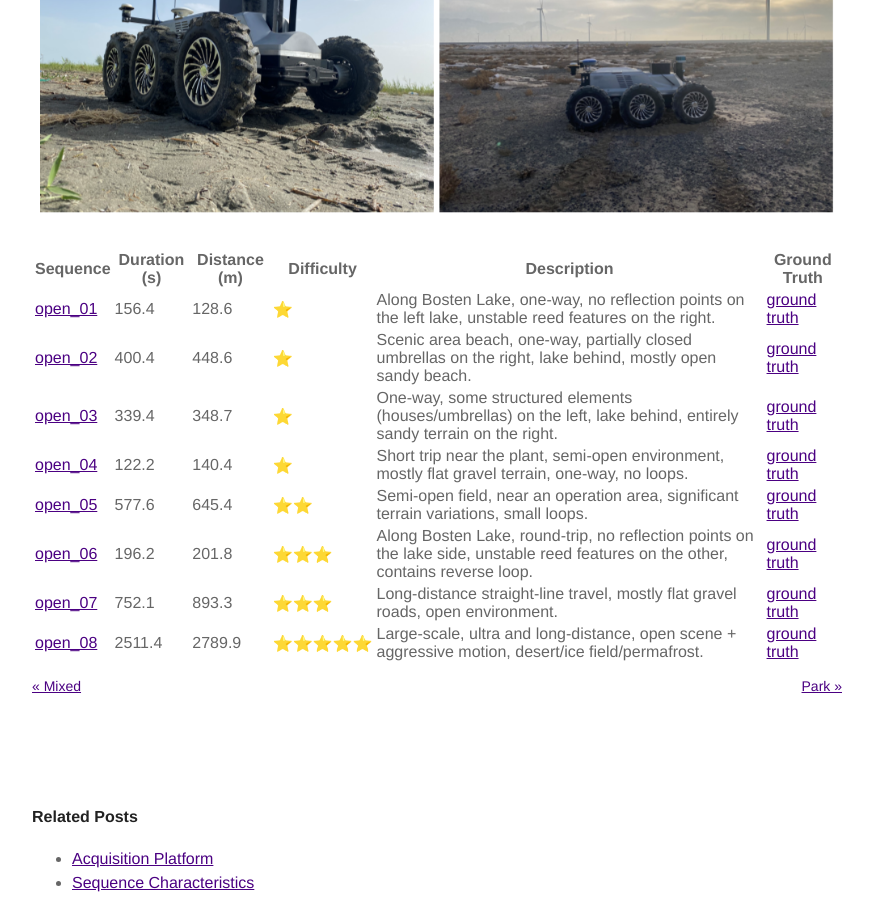
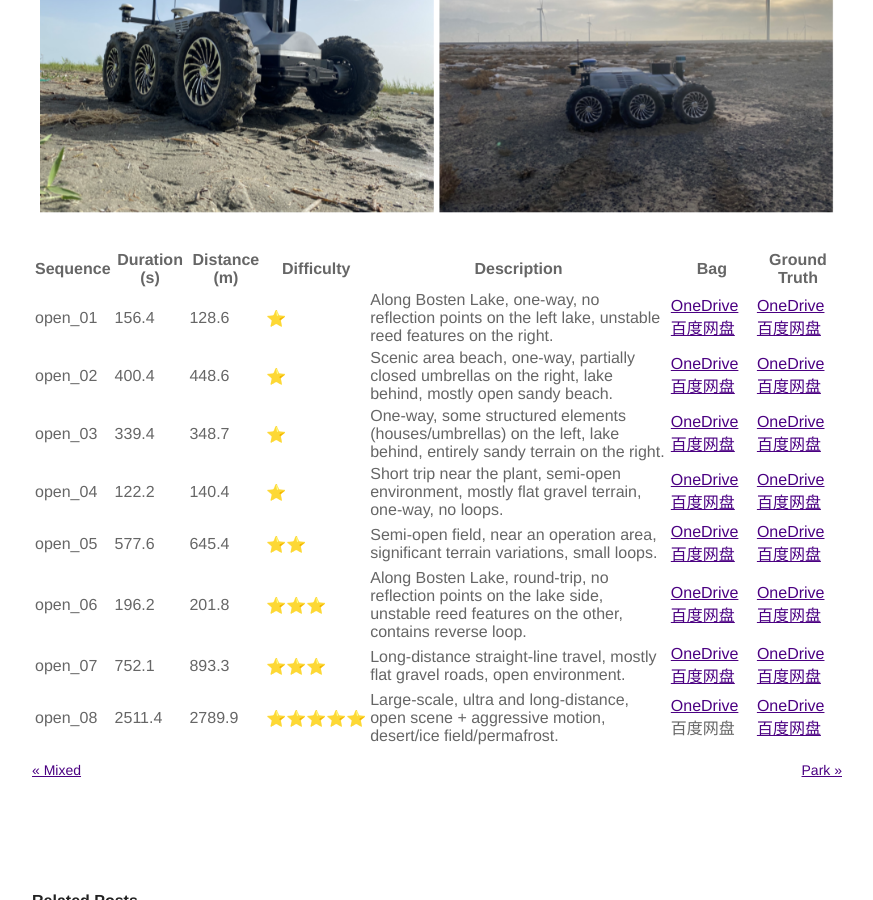
Before and after one commit to Yaepiii/M2UD, a Jekyll site: the page built from _posts/Dataset/2025-03-02-open.markdown, in a window 1280 px wide and 900 px high, scrolled down 909 px. Shown: the whole window, without its empty margins (203-1076 px from the left). Built offline with Jekyll 4.4.1, drawn with Linux system fonts in a browser that asks for light colours; nearby versions of some CDN libraries; comment, search, counter and statistics services are not loaded.

Commit message:
Update 2025-03-02-open.markdown

```diff
--- a/_posts/Dataset/2025-03-02-open.markdown
+++ b/_posts/Dataset/2025-03-02-open.markdown
@@ -20,13 +20,13 @@ These sequences are collected along the shores of Bosten Lake in Xinjiang, China
 
 ![figure](../../assets/image/open.png)
 
-| Sequence   | Duration (s) | Distance (m) | Difficulty | Description | Ground Truth |
-|------------|-------------|-------------|------------|-------------|-------------|
-| [open_01](https://1drv.ms/u/c/c1806c2e19f2193f/EdKFyWIoSLlMqUzoqU-hNgIB9gk2rMOW_uRnqW51RIYF_w?e=cMOPeT)    | 156.4       | 128.6       | ⭐         | Along Bosten Lake, one-way, no reflection points on the left lake, unstable reed features on the right. | [ground truth](https://1drv.ms/t/c/c1806c2e19f2193f/EV2DgAVEyopAgQS5xufaKo0BtXEDtbYy8dFQnEJ-D6XtOA?e=nTJa9x) |
-| [open_02](https://1drv.ms/u/c/c1806c2e19f2193f/EfAg_UrdDCtHiQPbS8nHRg8BjyuSd7WoQ-aKQWOZY9p3DQ?e=Kk7fAV)    | 400.4       | 448.6       | ⭐         | Scenic area beach, one-way, partially closed umbrellas on the right, lake behind, mostly open sandy beach. | [ground truth](https://1drv.ms/t/c/c1806c2e19f2193f/ESUYcXl08CVCuLODrDpGs70BDbtl0HxLUdCrU9hN30_Xog?e=27THNy) |
-| [open_03](https://1drv.ms/u/c/c1806c2e19f2193f/EdBP1P2NvA1JtxLJdwu0HlABtIaioBZwVAIHaNiTX-SXlA?e=fTgnh1)    | 339.4       | 348.7       | ⭐         | One-way, some structured elements (houses/umbrellas) on the left, lake behind, entirely sandy terrain on the right. | [ground truth](https://1drv.ms/t/c/c1806c2e19f2193f/ESWSD3WELYBMroNB2cIN9X0BbjuH7LdLaa0s4tWTVXLHPg?e=zgHE61) |
-| [open_04](https://1drv.ms/u/c/c1806c2e19f2193f/EaJ1cL3chJFDp5hBRtCpZeMBb3qtTYn49X4o7YitYYO8Qw?e=dV5Vs0)    | 122.2       | 140.4       | ⭐         | Short trip near the plant, semi-open environment, mostly flat gravel terrain, one-way, no loops. | [ground truth](https://1drv.ms/t/c/c1806c2e19f2193f/EQVxhr2Ov7dFrBKajnqNRWMBQhqsiK4EjodBjaMuXy-HYQ?e=VgXcQr) |
-| [open_05](https://1drv.ms/u/c/c1806c2e19f2193f/EcVVIaS_7JVCgDWQAZ6ux3sB_pEj8qdtL9IescLykUHAYg?e=ViITCE)    | 577.6       | 645.4       | ⭐⭐        | Semi-open field, near an operation area, significant terrain variations, small loops. | [ground truth](https://1drv.ms/t/c/c1806c2e19f2193f/EfFdhSO00AJAiFcTwOD_AZEBx0F3CtmlQgO9tPYKIg1FTw?e=x06lb1) |
-| [open_06](https://1drv.ms/u/c/c1806c2e19f2193f/Ee00She6aQ5Oo-H7BMq8rTkBe0C5Jj2vwU5I0hfQ7oKilw?e=zTTqO4)    | 196.2       | 201.8       | ⭐⭐⭐      | Along Bosten Lake, round-trip, no reflection points on the lake side, unstable reed features on the other, contains reverse loop. | [ground truth](https://1drv.ms/t/c/c1806c2e19f2193f/EZDrbsNbY0JKj680v9KHXG0BcACVUpX9xs4QAp0zRb7fOg?e=knxcfW) |
-| [open_07](https://1drv.ms/u/c/c1806c2e19f2193f/EXyH_CgkazZDkrjJnrtBPDABgZQ7tkZdlE0korjkXBh5fQ?e=edhSYv)    | 752.1       | 893.3       | ⭐⭐⭐      | Long-distance straight-line travel, mostly flat gravel roads, open environment. | [ground truth](https://1drv.ms/t/c/c1806c2e19f2193f/Ed0pf6vp9IhGnbzC7_ghFcABCRgBitXRT95Vtx3nr_dIeA?e=clljhu) |
-| [open_08](https://1drv.ms/u/c/c1806c2e19f2193f/EdcAFGL_DEBBqkkCDhyAfK0B8RZ9TgwZC2LMkKODROETrw?e=fkrh8i)    | 2511.4      | 2789.9      | ⭐⭐⭐⭐⭐    | Large-scale, ultra and long-distance, open scene + aggressive motion, desert/ice field/permafrost. | [ground truth](https://1drv.ms/t/c/c1806c2e19f2193f/EV35faG6gAROjcEnxa8l1A8BBVBqNujdP6YOGEfEg1QHPA?e=bhHscu) |
+| Sequence   | Duration (s) | Distance (m) | Difficulty | Description | Bag | Ground Truth |
+|------------|-------------|-------------|------------|-------------|-------------|-------------|
+|  open_01   | 156.4       | 128.6       | ⭐         | Along Bosten Lake, one-way, no reflection points on the left lake, unstable reed features on the right. | [OneDrive](https://1drv.ms/u/c/c1806c2e19f2193f/EdKFyWIoSLlMqUzoqU-hNgIB9gk2rMOW_uRnqW51RIYF_w?e=cMOPeT) [百度网盘](https://pan.baidu.com/s/1Q0glm3lzeJzuuf78qfyvrA?pwd=cdpj) | [OneDrive](https://1drv.ms/t/c/c1806c2e19f2193f/EV2DgAVEyopAgQS5xufaKo0BtXEDtbYy8dFQnEJ-D6XtOA?e=nTJa9x) [百度网盘](https://pan.baidu.com/s/1use9_EHejUNpfrcQP6d73Q?pwd=amgk) |
+|  open_02  | 400.4       | 448.6       | ⭐         | Scenic area beach, one-way, partially closed umbrellas on the right, lake behind, mostly open sandy beach. | [OneDrive](https://1drv.ms/u/c/c1806c2e19f2193f/EfAg_UrdDCtHiQPbS8nHRg8BjyuSd7WoQ-aKQWOZY9p3DQ?e=Kk7fAV) [百度网盘](https://pan.baidu.com/s/1MxnqtAjMrxZmF22qtFPP9w?pwd=38f3) | [OneDrive](https://1drv.ms/t/c/c1806c2e19f2193f/ESUYcXl08CVCuLODrDpGs70BDbtl0HxLUdCrU9hN30_Xog?e=27THNy) [百度网盘](https://pan.baidu.com/s/1MIKbNVYo4sb58-7pU_EtLQ?pwd=c2xq) |
+|  open_03   | 339.4       | 348.7       | ⭐         | One-way, some structured elements (houses/umbrellas) on the left, lake behind, entirely sandy terrain on the right. | [OneDrive](https://1drv.ms/u/c/c1806c2e19f2193f/EdBP1P2NvA1JtxLJdwu0HlABtIaioBZwVAIHaNiTX-SXlA?e=fTgnh1) [百度网盘](https://pan.baidu.com/s/1Ny6Y4JzKKZzhDqhK_IH40A?pwd=wvmv) | [OneDrive](https://1drv.ms/t/c/c1806c2e19f2193f/ESWSD3WELYBMroNB2cIN9X0BbjuH7LdLaa0s4tWTVXLHPg?e=zgHE61) [百度网盘](https://pan.baidu.com/s/1yVvtgaptWy0WvaWME9FTjQ?pwd=d2hu) |
+|  open_04   | 122.2       | 140.4       | ⭐         | Short trip near the plant, semi-open environment, mostly flat gravel terrain, one-way, no loops. | [OneDrive](https://1drv.ms/u/c/c1806c2e19f2193f/EaJ1cL3chJFDp5hBRtCpZeMBb3qtTYn49X4o7YitYYO8Qw?e=dV5Vs0) [百度网盘](https://pan.baidu.com/s/1gImIWGT72-oMtqy5VmZtHQ?pwd=wauh) | [OneDrive](https://1drv.ms/t/c/c1806c2e19f2193f/EQVxhr2Ov7dFrBKajnqNRWMBQhqsiK4EjodBjaMuXy-HYQ?e=VgXcQr) [百度网盘](https://pan.baidu.com/s/1R7wj8oRZYXBpJmq2ufM35A?pwd=ed2g) |
+|  open_05   | 577.6       | 645.4       | ⭐⭐        | Semi-open field, near an operation area, significant terrain variations, small loops. | [OneDrive](https://1drv.ms/u/c/c1806c2e19f2193f/EcVVIaS_7JVCgDWQAZ6ux3sB_pEj8qdtL9IescLykUHAYg?e=ViITCE) [百度网盘](https://pan.baidu.com/s/13HM7Kv6vXRkAI1n8RW_FeQ?pwd=g98u) | [OneDrive](https://1drv.ms/t/c/c1806c2e19f2193f/EfFdhSO00AJAiFcTwOD_AZEBx0F3CtmlQgO9tPYKIg1FTw?e=x06lb1) [百度网盘](https://pan.baidu.com/s/1_ATbDoCGj-YXJtgIh1Hn2w?pwd=1gb9) |
+|  open_06   | 196.2       | 201.8       | ⭐⭐⭐      | Along Bosten Lake, round-trip, no reflection points on the lake side, unstable reed features on the other, contains reverse loop. | [OneDrive](https://1drv.ms/u/c/c1806c2e19f2193f/Ee00She6aQ5Oo-H7BMq8rTkBe0C5Jj2vwU5I0hfQ7oKilw?e=zTTqO4) [百度网盘](https://pan.baidu.com/s/16yZSeULB0R0ySBZ9FiYYHA?pwd=he4c) | [OneDrive](https://1drv.ms/t/c/c1806c2e19f2193f/EZDrbsNbY0JKj680v9KHXG0BcACVUpX9xs4QAp0zRb7fOg?e=knxcfW) [百度网盘](https://pan.baidu.com/s/1_f8Xg8b3jh8-vo_cQbHIvg?pwd=bsbh) |
+|  open_07   | 752.1       | 893.3       | ⭐⭐⭐      | Long-distance straight-line travel, mostly flat gravel roads, open environment. | [OneDrive](https://1drv.ms/u/c/c1806c2e19f2193f/EXyH_CgkazZDkrjJnrtBPDABgZQ7tkZdlE0korjkXBh5fQ?e=edhSYv) [百度网盘](https://pan.baidu.com/s/1l9PaVlgnGQlAYhczhPg-yw?pwd=3niw) | [OneDrive](https://1drv.ms/t/c/c1806c2e19f2193f/Ed0pf6vp9IhGnbzC7_ghFcABCRgBitXRT95Vtx3nr_dIeA?e=clljhu) [百度网盘](https://pan.baidu.com/s/1FaIsW7UqVZhKQkyQL1qpmA?pwd=ib3t) |
+|  open_08  | 2511.4      | 2789.9      | ⭐⭐⭐⭐⭐    | Large-scale, ultra and long-distance, open scene + aggressive motion, desert/ice field/permafrost. | [OneDrive](https://1drv.ms/u/c/c1806c2e19f2193f/EdcAFGL_DEBBqkkCDhyAfK0B8RZ9TgwZC2LMkKODROETrw?e=fkrh8i) 百度网盘 | [OneDrive](https://1drv.ms/t/c/c1806c2e19f2193f/EV35faG6gAROjcEnxa8l1A8BBVBqNujdP6YOGEfEg1QHPA?e=bhHscu) [百度网盘](https://pan.baidu.com/s/1ZZbO4fOTMLwj4_XoQVeNNQ?pwd=f6an) |
```
